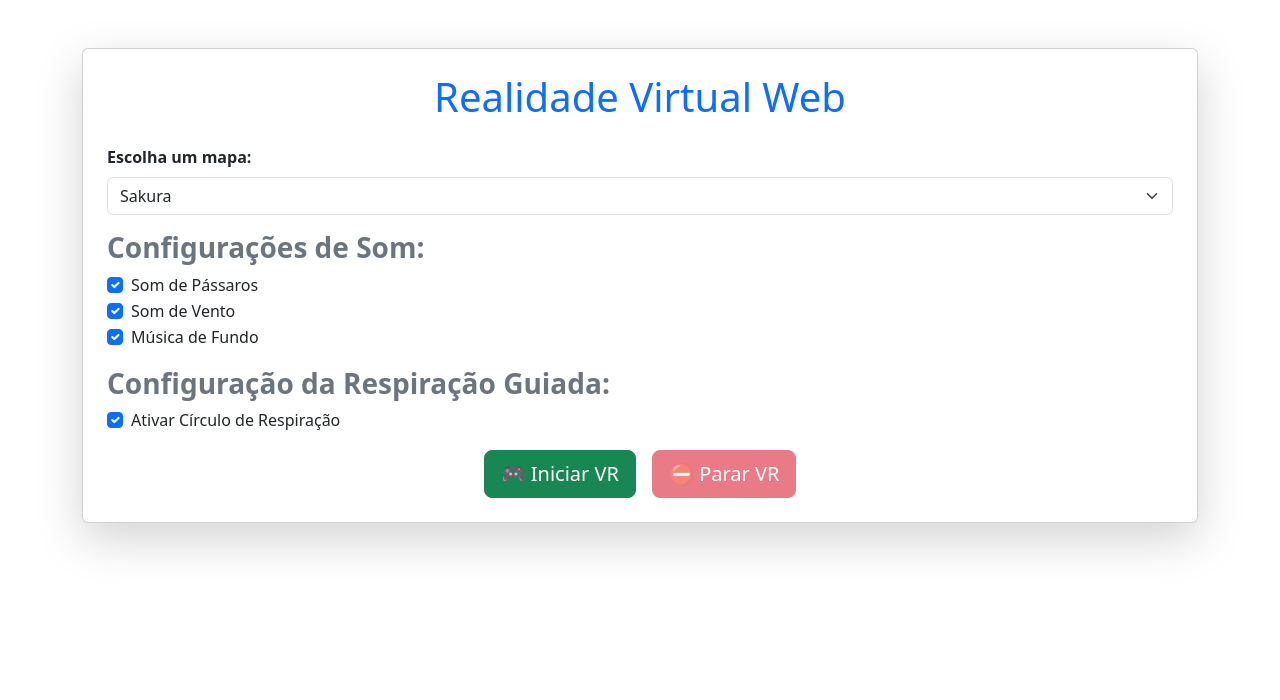
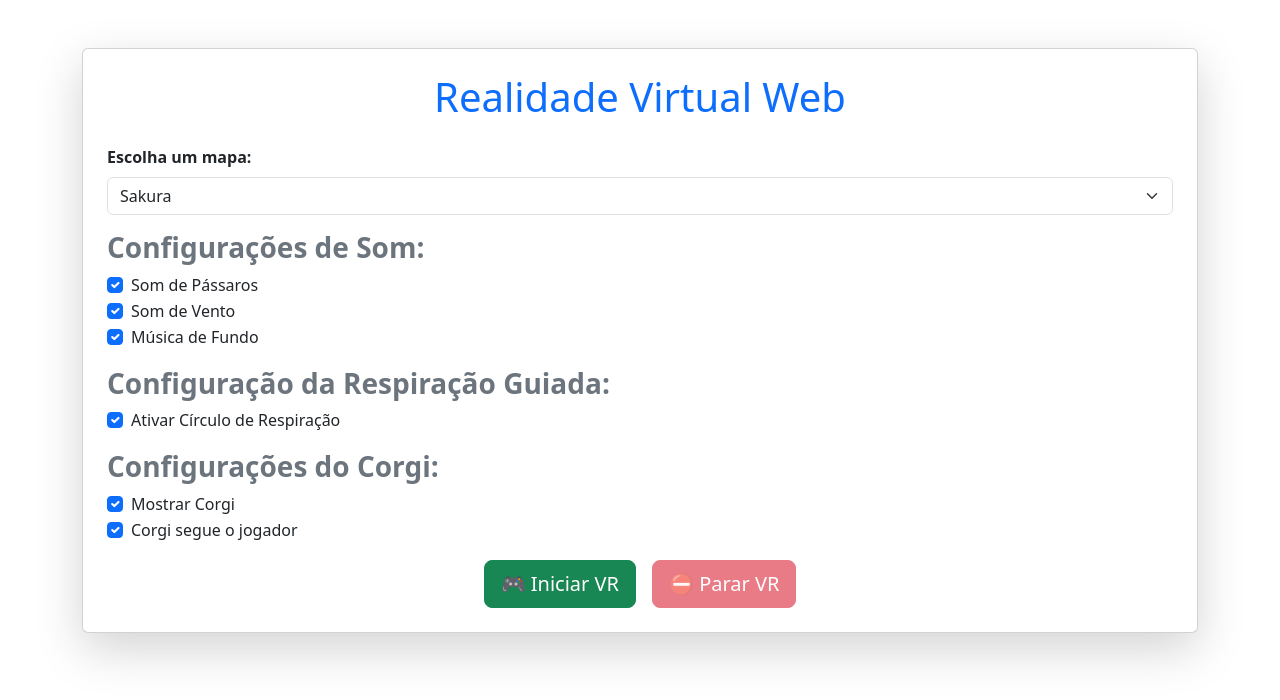
Before and after one commit to gsrcodes/vr-web-recorder, a React (Create React App) app: page / in a window 1280 px wide. Shown: the top 700 px of the page. Built offline with nearby package versions, Linux system fonts and the light colour scheme; what @ffmpeg/ffmpeg would draw is missing.

Commit message:
feat: corgi

```diff
--- a/src/App.js
+++ b/src/App.js
@@ -26,11 +26,20 @@ function App() {
   const [wind, setWindSound] = useState(true);
   const [music, setMusicSound] = useState(true);
 
+  // 🐶 Novos estados para controle do Corgi
+  const [isCorgiVisible, setIsCorgiVisible] = useState(true);
+  const [doesCorgiFollow, setDoesCorgiFollow] = useState(true);
+
+  // Se o Corgi for desativado, ele não pode seguir o jogador
+  useEffect(() => {
+      setDoesCorgiFollow(isCorgiVisible);
+  }, [isCorgiVisible]);
+
   useEffect(() => {
     if (isVRRunning) {
       updateSettings();
     }
-  }, [isBreathingEnabled, birds, wind, music]);
+  }, [isBreathingEnabled, birds, wind, music, isCorgiVisible, doesCorgiFollow]);
 
   useEffect(() => {
     const checkVRWindowClosed = setInterval(() => {
@@ -68,11 +77,12 @@ function App() {
 
   function startVR() {
     if (!selectedMap) {
-        alert("Escolha um mapa antes de iniciar!");
-        return;
+      alert("Escolha um mapa antes de iniciar!");
+      return;
     }
 
-    const webglPath = `${window.location.origin}/vr-web-recorder/webgl/index.html?map=${selectedMap}&birds=${birds}&wind=${wind}&music=${music}&breathing=${isBreathingEnabled}`;
+    const webglPath = `${window.location.origin}/vr-web-recorder/webgl/index.html?map=${selectedMap}&birds=${birds}&wind=${wind}&music=${music}&breathing=${isBreathingEnabled}&corgiVisible=${isCorgiVisible}&corgiFollows=${doesCorgiFollow}`;
+
     const vrWin = window.open(webglPath, "_blank");
     vrWindowRef.current = vrWin;
 
@@ -86,7 +96,15 @@ function App() {
 
   function updateSettings() {
     if (vrWindowRef.current) {
-      const settings = { birds, wind, music, breathing: isBreathingEnabled };
+      const settings = {
+        birds,
+        wind,
+        music,
+        breathing: isBreathingEnabled,
+        corgiVisible: isCorgiVisible,
+        corgiFollows: doesCorgiFollow,
+      };
+
       vrWindowRef.current.postMessage({ type: "updateSettings", ...settings }, "*");
       console.log("🔄 Enviando configurações para Unity:", settings);
     }
@@ -295,6 +313,19 @@ function App() {
           </div>
         </div>
 
+        {/* Configuração do Corgi */}
+        <div className="mb-3">
+          <h3 className="fw-bold text-secondary">Configurações do Corgi:</h3>
+          <div className="form-check">
+            <input type="checkbox" className="form-check-input" id="corgiVisible" checked={isCorgiVisible} onChange={() => setIsCorgiVisible(!isCorgiVisible)} />
+            <label className="form-check-label" htmlFor="corgiVisible">Mostrar Corgi</label>
+          </div>
+          <div className="form-check">
+            <input type="checkbox" className="form-check-input" id="corgiFollow" checked={doesCorgiFollow} onChange={() => setDoesCorgiFollow(!doesCorgiFollow)} disabled={!isCorgiVisible}/>
+            <label className="form-check-label" htmlFor="corgiFollow">Corgi segue o jogador</label>
+          </div>
+        </div>
+
         {/* Botões */}
         <div className="d-flex justify-content-center gap-3">
           <button className="btn btn-success btn-lg" onClick={startVR} disabled={isVRRunning}>🎮 Iniciar VR</button>
```
Also changed, not shown: public/webgl/Build/webgl.framework.js, public/webgl/Build/webgl.loader.js, 2 other files (tests, documents, lock files or other folders).
